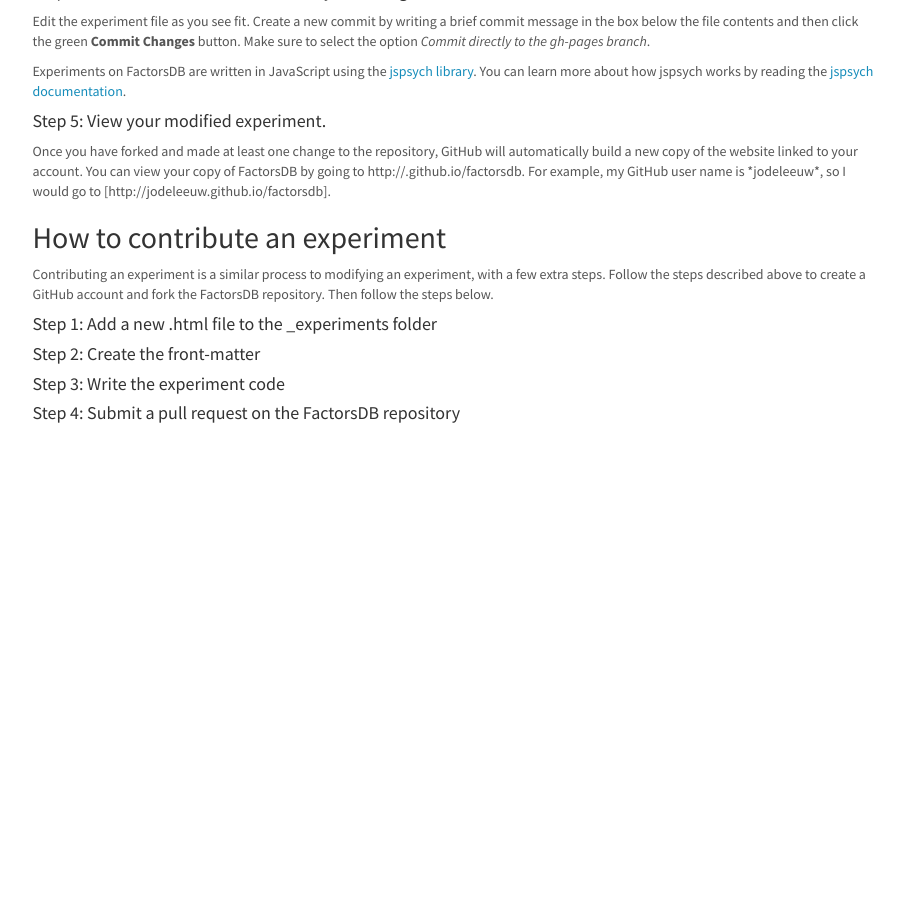
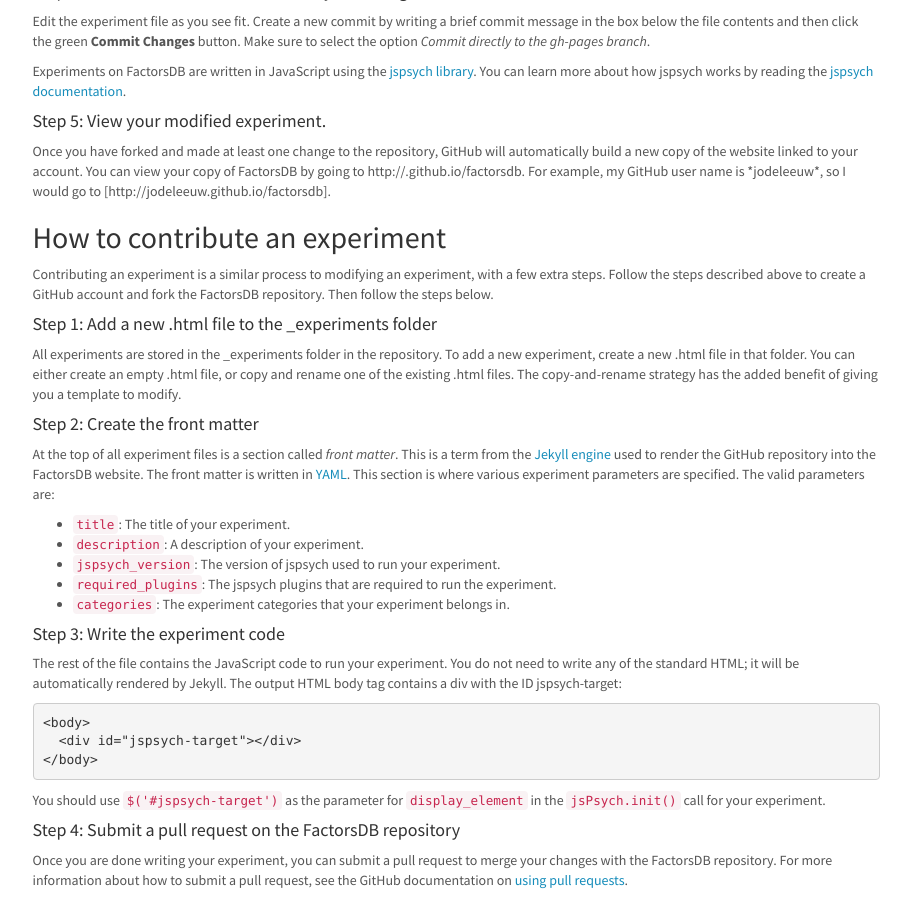
Before and after one commit to jodeleeuw/factorsdb, a Jekyll site: the page built from about/index.md, in a window 1280 px wide and 900 px high, scrolled down 813 px. Shown: the whole window, without its empty margins (330-1241 px from the left). Built offline with Jekyll 4.4.1, drawn with Linux system fonts in a browser that asks for light colours; Markdown is read by kramdown in place of the engine named in the settings; before the commit the page ends 1246 px from its top, so only the background shows below that; some of the changed text lies outside the part shown.

Commit message:
update about

````diff
--- a/about/index.md
+++ b/about/index.md
@@ -92,8 +92,43 @@
 
 #### Step 1: Add a new .html file to the _experiments folder
 
-#### Step 2: Create the front-matter
+All experiments are stored in the _experiments folder in the repository. To add
+a new experiment, create a new .html file in that folder. You can either create
+an empty .html file, or copy and rename one of the existing .html files. The
+copy-and-rename strategy has the added benefit of giving you a template to
+modify.
+
+#### Step 2: Create the front matter
+
+At the top of all experiment files is a section called *front matter*. This is a
+term from the [Jekyll engine](http://jekyllrb.com/docs/frontmatter/) used to
+render the GitHub repository into the FactorsDB website. The front matter is
+written in [YAML](http://yaml.org/). This section is where
+various experiment parameters are specified. The valid parameters are:
+
+* `title`: The title of your experiment.
+* `description`: A description of your experiment.
+* `jspsych_version`: The version of jspsych used to run your experiment.
+* `required_plugins`: The jspsych plugins that are required to run the
+experiment.
+* `categories`: The experiment categories that your experiment belongs in.
 
 #### Step 3: Write the experiment code
 
+The rest of the file contains the JavaScript code to run your experiment. You do
+not need to write any of the standard HTML; it will be automatically rendered by
+Jekyll. The output HTML body tag contains a div with the ID jspsych-target:
+```html
+<body>
+  <div id="jspsych-target"></div>
+</body>
+```
+You should use `$('#jspsych-target')` as the parameter for `display_element` in
+the `jsPsych.init()` call for your experiment.
+
 #### Step 4: Submit a pull request on the FactorsDB repository
+
+Once you are done writing your experiment, you can submit a pull request to
+merge your changes with the FactorsDB repository. For more information about how
+to submit a pull request, see the GitHub documentation on
+[using pull requests](https://help.github.com/articles/using-pull-requests/).
````
Also changed, not shown: other parts of about/index.md (+2 -2 lines).
